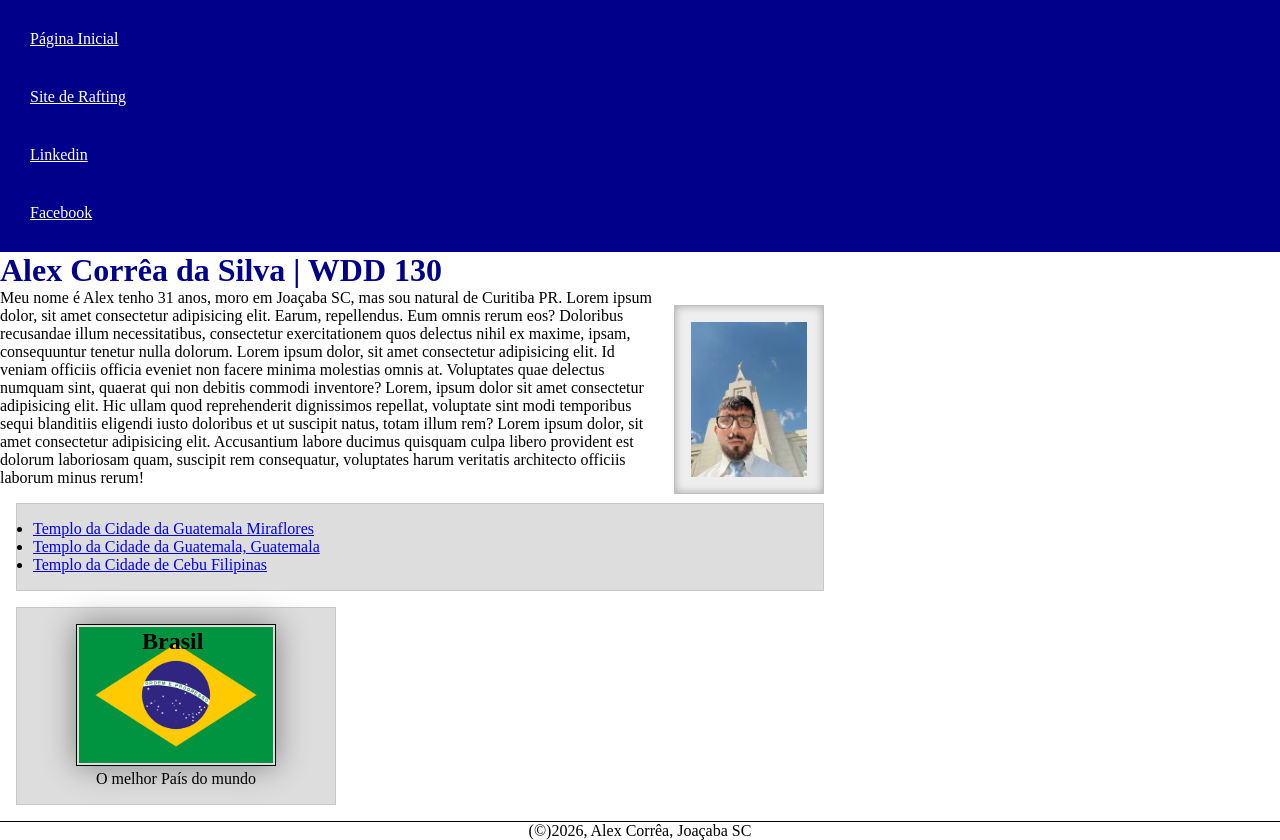
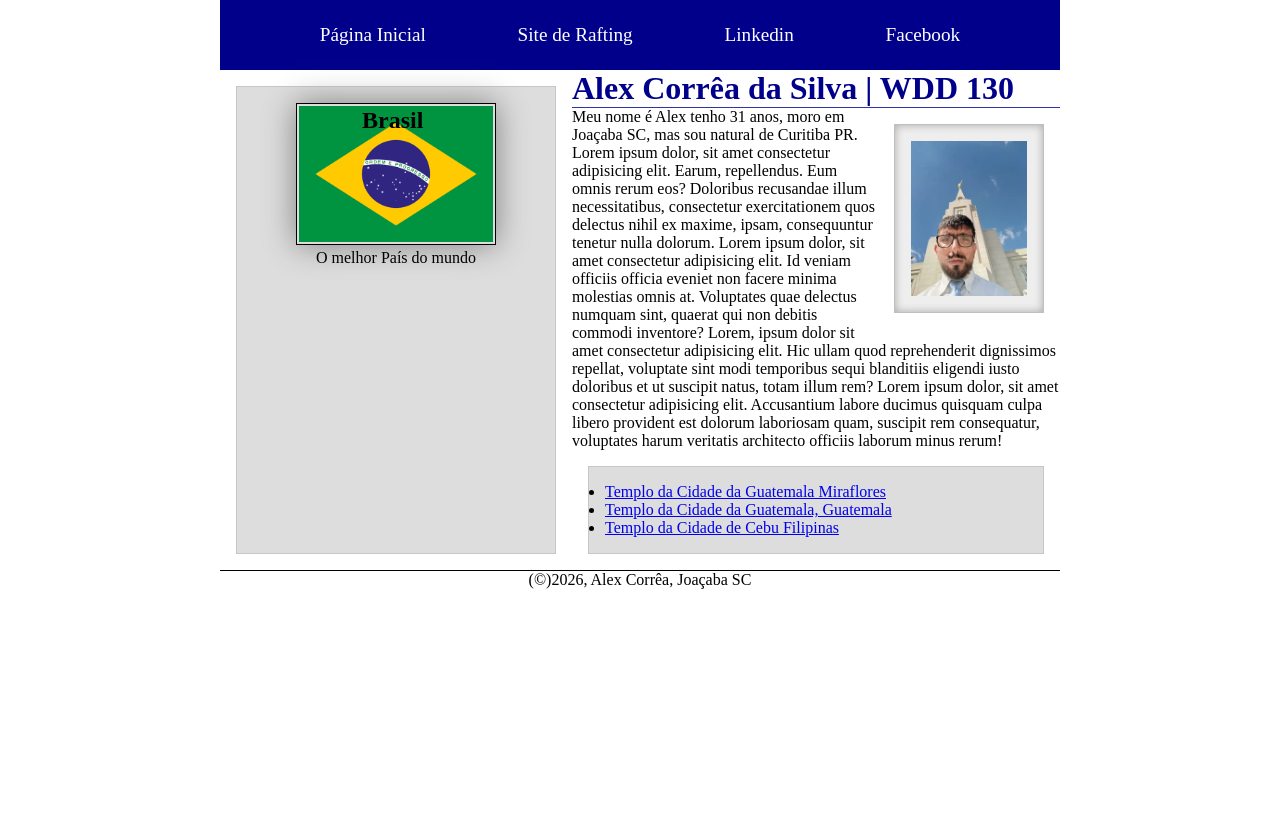
Before and after one commit to alexcorreadasilva27/wdd130, a plain HTML site: page index.html in a window 1280 px wide. After the commit the page ends 800 px from the top, so only its background shows below. Drawn offline with Linux system fonts and the light colour scheme.

Commit message:
atividade guiada da semana 4

```diff
--- a/estilos/estilos.css
+++ b/estilos/estilos.css
@@ -13,7 +13,7 @@
 }
 
 main {
-    max-width: 840px;
+    /*  */
 }
 
 main img {
@@ -29,37 +29,25 @@ main img {
     box-shadow: inset 0 0 8px rgba(0, 0, 0, 0.3);
 }
 
-aside {
-    position: relative;
-    width: 20em;
-    text-align: center;
-}
-
-aside h2 {
-    position: absolute;
-    top: 20px;
-    left: 125px;
-}
-
-aside img {
-    width: 200px;
-    height: var(--altura-imagem);
-}
-
 nav {
+    display: flex;
+    justify-content: space-evenly;
+    align-items: center;
     background-color: var(--cor-de-fundo);
-    padding: 10px;
+    padding: 1rem;
 }
 
 nav a {
     color: white;
     display: block;
-    padding: 20px;
-    ;
+    padding: 0.5rem;
+    text-decoration: none;
+    font-size: 1.2rem;
 }
 
 h1 {
     color: var(--cor-de-fundo);
+    border-bottom: 1px solid rgb(50, 50, 170);
 }
 
 img {
@@ -88,3 +76,40 @@ footer {
     background-color: #ddd;
     color: #000;
 }
+
+header,
+footer,
+.grid {
+    max-width: 840px;
+    margin: 0 auto;
+}
+
+.grid {
+    display: grid;
+    /* grid-template-columns: 1fr 1fr; */
+
+}
+
+main {
+    grid-row: 1/2;
+    grid-column: 2/3;
+}
+
+aside {
+    position: relative;
+    width: 20em;
+    text-align: center;
+    grid-row: 1;
+    grid-column: 1/2;
+}
+
+aside h2 {
+    position: absolute;
+    top: 20px;
+    left: 125px;
+}
+
+aside img {
+    width: 200px;
+    height: var(--altura-imagem);
+}
--- a/index.html
+++ b/index.html
@@ -21,6 +21,7 @@
 
         </nav>
     </header>
+    <div class="grid">
         <main>
             <h1>Alex Corrêa da Silva | WDD 130</h1>
             <img src="imagens/perfil.jpg" alt="Alex Corrêa da Silva" width="200">
@@ -31,9 +32,12 @@
                 maxime, ipsam, consequuntur tenetur nulla dolorum. Lorem ipsum dolor, sit amet
                 consectetur adipisicing elit. Id veniam officiis officia eveniet non facere minima
                 molestias omnis at. Voluptates quae delectus numquam sint, quaerat qui non debitis
-            commodi inventore? Lorem, ipsum dolor sit amet consectetur adipisicing elit. Hic ullam
-            quod reprehenderit dignissimos repellat, voluptate sint modi temporibus sequi blanditiis
-            eligendi iusto doloribus et ut suscipit natus, totam illum rem? Lorem ipsum dolor, sit
+                commodi inventore? Lorem, ipsum dolor sit amet consectetur adipisicing elit. Hic
+                ullam
+                quod reprehenderit dignissimos repellat, voluptate sint modi temporibus sequi
+                blanditiis
+                eligendi iusto doloribus et ut suscipit natus, totam illum rem? Lorem ipsum dolor,
+                sit
                 amet consectetur adipisicing elit. Accusantium labore ducimus quisquam culpa libero
                 provident est dolorum laboriosam quam, suscipit rem consequatur, voluptates harum
                 veritatis architecto officiis laborum minus rerum!</p>
@@ -54,6 +58,8 @@
             <img src="imagens/bandeira_do_brasil.png" alt="Bandeira do Brasil" width="200">
             <p>O melhor País do mundo</p>
         </aside>
+    </div>
+
     <footer>
         <p>(©)2026, Alex Corrêa, Joaçaba SC</p>
     </footer>
```
Lines whose indentation alone changed are shown as unchanged.
